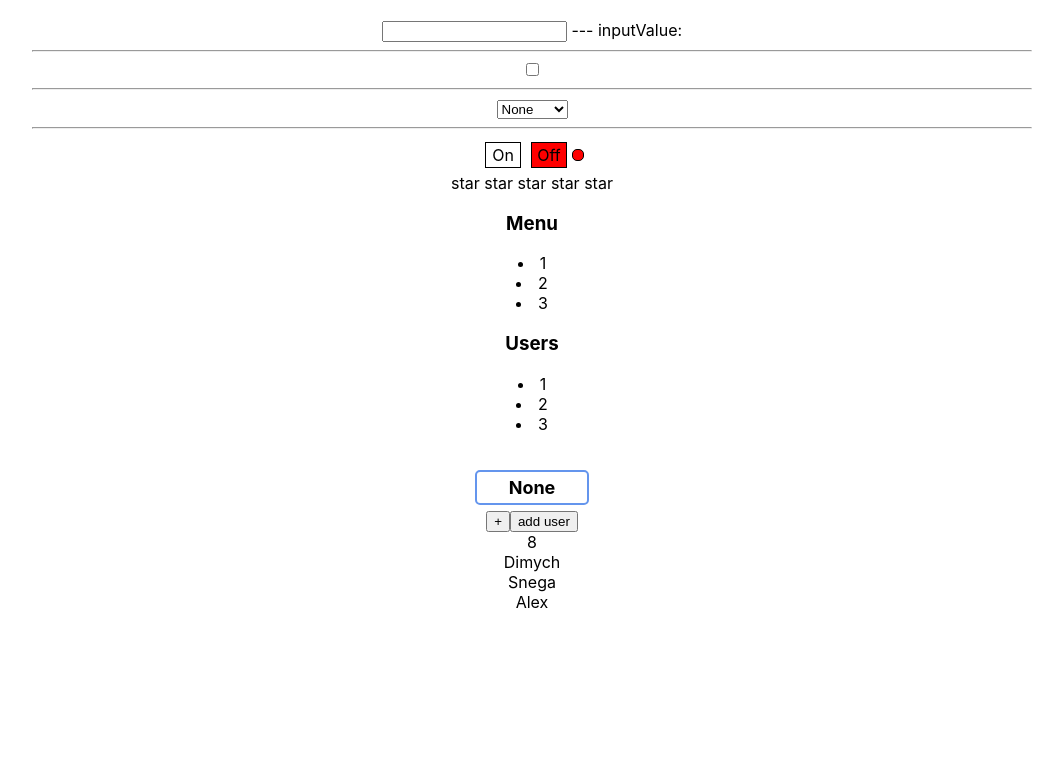
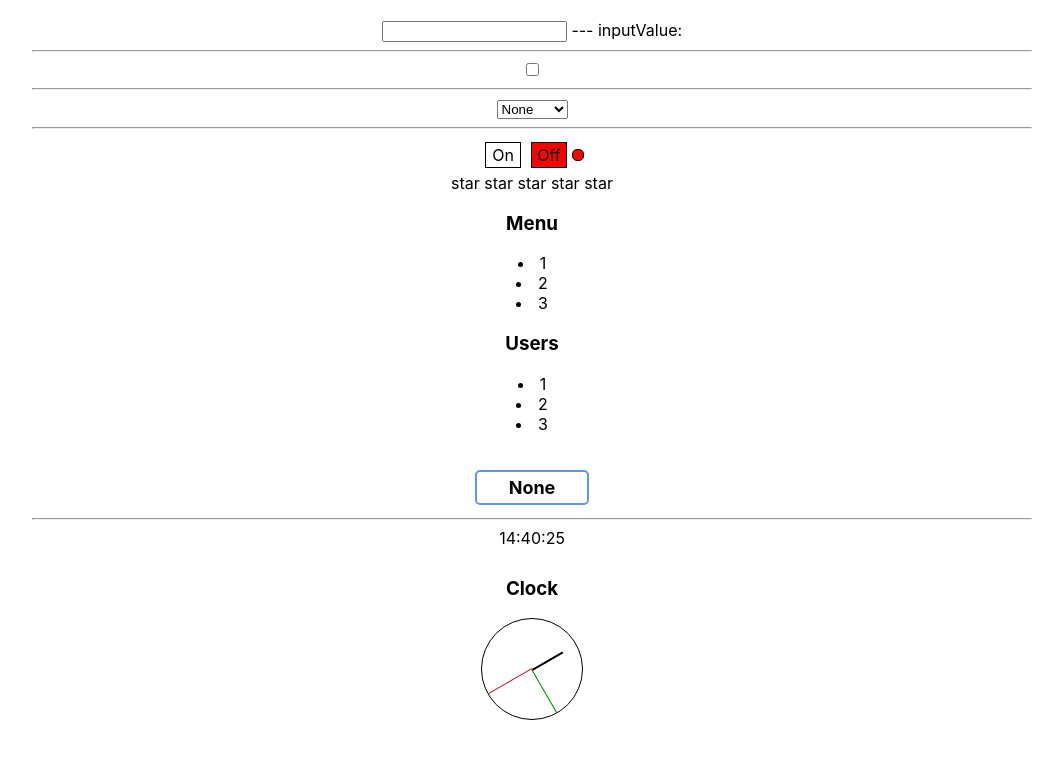
Before and after one commit to SnezhanaKorsak/Learn-react-ts, a React (Create React App) app: page / in a window 1280 px wide. Shown: the top 758 px of the page, without its empty margins (108-1171 px from the left). Built offline with nearby package versions, Linux system fonts and the light colour scheme.

Commit message:
used useEffect

```diff
--- a/package.json
+++ b/package.json
@@ -10,8 +10,10 @@
     "@types/node": "^12.0.0",
     "@types/react": "^17.0.0",
     "@types/react-dom": "^17.0.0",
+    "@types/react-router-dom": "^5.3.2",
     "react": "^17.0.2",
     "react-dom": "^17.0.2",
+    "react-router-dom": "^6.0.2",
     "react-scripts": "4.0.3",
     "typescript": "^4.1.2",
     "web-vitals": "^1.0.1"
--- a/src/App.tsx
+++ b/src/App.tsx
@@ -2,14 +2,15 @@ import React, {useState} from 'react';
 import './App.css';
 import {RatingContainer} from "./components/Rating";
 import {UncontrolledAccordion} from "./components/Accordion/UncontrolledAccordion";
-import {UncontrolledOnOff} from "./components/UncontrolledOnOff";
-import {UncontrolledRating, ValueType} from "./components/UncontrolledRating";
-import {Accordion} from "./components/Accordion/Accordion";
+import {ValueType} from "./components/UncontrolledRating";
 import {OnOffContainer} from "./components/OnOff";
-import {UncontrolledInput} from "./components/UncontrolledInput";
 import {ControlledCheckbox, ControlledInput, ControlledSelect} from "./components/ControlledInput";
 import {Select} from "./components/Select";
 import {Example1} from "./components/ReactMemo";
+import {WithUseMemoExample, WithUseMemoHelpsToReactMemo} from "./components/useMemoExample";
+import {Clock} from "./components/Clock/Clock";
+
+
 
 export type ItemsType = {
     id: number
@@ -51,8 +52,8 @@ function App() {
             <ControlledCheckbox/>
             <ControlledSelect/>
 
-          {/*  <UncontrolledOnOff/>*/}
-          <OnOffContainer on={on} setOn={setOn}/>
+            {/*  <UncontrolledOnOff/>*/}
+            <OnOffContainer on={on} setOn={setOn}/>
 
             {/*<UncontrolledRating/>*/}
             <RatingContainer value={ratingValue} onClick={setRatingValue}/>
@@ -61,11 +62,14 @@ function App() {
             <UncontrolledAccordion title={"Users"}/>
 
             {/*<Accordion title={"Users"} collapsed={collapsed} onChange={onChangeHandler} items={items}/>*/}
-            <Select value={value} items={items}  onChange={setValue}/>
+            <Select value={value} items={items} onChange={setValue}/>
 
-            <Example1 />
-
-
+           {/* <Example1/>
+            <WithUseMemoExample/>
+            <WithUseMemoHelpsToReactMemo/>*/}
+            <hr/>
+            <Clock mode={"digital"}/>
+            <Clock mode={"analog"}/>
 
         </div>
     );
--- a/src/components/Accordion/UncontrolledAccordion.tsx
+++ b/src/components/Accordion/UncontrolledAccordion.tsx
@@ -16,8 +16,8 @@ export function UncontrolledAccordion(props: AccordionPropsType) {
     return (
         <div>
 
-            <AccordionTitleContainer title={props.title} onClick={collapsedHandler}/>
-            {!state.collapsed && <AccordionBodyContainer/>}
+            <AccordionTitle title={props.title} onClick={collapsedHandler}/>
+            {!state.collapsed && <AccordionBody/>}
         </div>
     )
 }
@@ -26,20 +26,17 @@ type AccordionTitleType = {
     onClick: () => void
 }
 
-function AccordionTitle1(props: AccordionTitleType) {
+const AccordionTitle = React.memo((props: AccordionTitleType) => {
     return (
         <div>
             <h3 onClick={props.onClick}>
                 {props.title}
             </h3>
         </div>
+    )
+})
 
-    )
-}
-
-const AccordionTitleContainer = React.memo(AccordionTitle1)
-
-export function AccordionBody1() {
+function AccordionBody() {
     return (
         <div>
             <ul>
@@ -48,7 +45,5 @@ export function AccordionBody1() {
                 <li>3</li>
             </ul>
         </div>
-
     )
 }
-const AccordionBodyContainer = React.memo(AccordionBody1)
--- /dev/null
+++ b/src/components/Clock/Clock.css
@@ -0,0 +1,39 @@
+.clock {
+    position: relative;
+    left: 440px;
+    width: 120px;
+    text-align: center;
+    display: flex;
+    flex-direction: column;
+    align-items: center;
+}
+.clock .digital-clock {
+    padding: 10px;
+}
+.clock .analog-clock {
+    width: 100px;
+    height: 100px;
+    border: solid 1px #000;
+    border-radius: 50%;
+    position: relative;
+    background: #fff;
+}
+.clock .analog-clock .dial {
+    position: absolute;
+    left: 50%;
+    width: 50px;
+    height: 50px;
+    transform-origin: bottom left;
+}
+.clock .analog-clock .dial.seconds {
+    border-left: solid 1px green;
+}
+.clock .analog-clock .dial.minutes {
+    border-left: solid 1px #cc0000;
+}
+.clock .analog-clock .dial.hours {
+    width: 35px;
+    height: 35px;
+    top: 15px;
+    border-left: solid 2px #000;
+}
--- /dev/null
+++ b/src/components/Clock/Clock.tsx
@@ -0,0 +1,75 @@
+import React, {useEffect, useState} from "react";
+import './Clock.css';
+
+type ClockPropsType = {
+    mode: 'analog' | 'digital'
+}
+
+const getCorrectTimeFormat = (number: number) => number < 10 ? '0' + number : number
+
+export const Clock: React.FC<ClockPropsType> = ({mode}) => {
+    const [date, setDate] = useState(new Date())
+
+    useEffect(() => {
+        const intervalID = setInterval(() => {
+            setDate(new Date())
+            // return () => {clearInterval(intervalID)}
+            return () => {
+                clearInterval(intervalID)
+            }
+        })
+    }, [])
+
+    // const secondsString = getCorrectTimeFormat(date.getSeconds())
+    // const minutesString = getCorrectTimeFormat(date.getMinutes())
+    // const hoursString = getCorrectTimeFormat(date.getHours())
+
+    let view;
+    switch (mode) {
+        case "analog":
+            view = <AnalogClockView date={date}/>
+            break;
+        case "digital":
+        default:
+            view = <DigitalClockView date={date}/>
+    }
+
+    return <>
+        {view}
+    </>
+
+}
+
+type DigitalClockViewPropsType = {
+    date: Date
+}
+
+export const DigitalClockView: React.FC<DigitalClockViewPropsType> = ({date}) => {
+    return <div style={{marginBottom: '10px'}}>
+        <span>{getCorrectTimeFormat(date.getHours())}</span>
+        :
+        <span>{getCorrectTimeFormat(date.getMinutes())}</span>
+        :
+        <span>{getCorrectTimeFormat(date.getSeconds())}</span>
+    </div>
+}
+
+export const AnalogClockView: React.FC<DigitalClockViewPropsType> = ({date}) => {
+    const secondsStyle = {
+        transform: `rotate(${date.getSeconds() * 6}deg)`
+    };
+    const minutesStyle = {
+        transform: `rotate(${date.getMinutes() * 6}deg)`
+    };
+    const hoursStyle = {
+        transform: `rotate(${date.getHours() * 30}deg)`
+    };
+    return<div className={"clock"}>
+        <h3>Clock</h3>
+        <div className={"analog-clock"}>
+            <div className={"dial seconds"} style={secondsStyle} />
+            <div className={"dial minutes"} style={minutesStyle} />
+            <div className={"dial hours"} style={hoursStyle} />
+        </div>
+    </div>
+}
--- /dev/null
+++ b/src/components/useMemoExample.tsx
@@ -0,0 +1,83 @@
+import React, {ChangeEvent, useMemo, useState} from "react";
+
+export const WithUseMemoExample = () => {
+    let [a, setA] = useState<number>(0)
+    let [b, setB] = useState<number>(0)
+
+    let resultB = 1
+
+   let resultA = useMemo(() => {
+        let tempResultA = 1
+        for (let i = 1; i <= a; i++) {
+            if (a === 0) tempResultA = 0
+
+            let fake = 0
+            while (fake < 100000000) {
+                fake++
+            }
+            tempResultA *= i
+        }
+        return tempResultA
+    }, [a])
+
+
+    for (let i = 1; i <= b; i++) {
+        b === 0 ? resultB = 0 : resultB *= i
+    }
+
+    const changeValueHandler = (e: ChangeEvent<HTMLInputElement>) => {
+        switch (e.target.name) {
+            case 'valueA':
+                return setA(+e.currentTarget.value)
+
+            case 'valueB':
+                return setB(+e.currentTarget.value)
+        }
+    }
+
+    return <div>
+        <br/>
+        <div>Example with useMemo</div>
+        <hr/>
+        a: <input value={a} name={'valueA'} onChange={changeValueHandler}/>
+        b: <input value={b} name={'valueB'} onChange={changeValueHandler}/>
+
+        <div>
+            Result for a: {resultA}<br/>
+            Result for b: {resultB}
+        </div>
+    </div>
+}
+
+
+export const UsersList = (props: { users: Array<string> }) => {
+    console.log('USERS LIST')
+    return <div>
+        {props.users.map((u, i) => <div key={i}>{u}</div>)}
+    </div>
+}
+
+export const Users = React.memo(UsersList)
+
+
+export const WithUseMemoHelpsToReactMemo = () => {
+    console.log('HelpsToReactMemo')
+    let [counter, setCounter] = useState(8)
+    let [users, setUsers] = useState(['Dimych', 'Snega', 'Alex'])
+
+    const counterHandler = () => {
+        setCounter(counter + 1)
+    }
+
+    let filtredUsers = useMemo(() => {
+
+        return users.filter(u => u.toLowerCase().indexOf('a') > -1)
+    }, [users])
+
+
+    return <div>
+        <button onClick={counterHandler}>+</button>
+        {counter}
+        <Users users={filtredUsers}/>
+    </div>
+}
```
Also changed, not shown: 1 other file (tests, documents, lock files or other folders).
